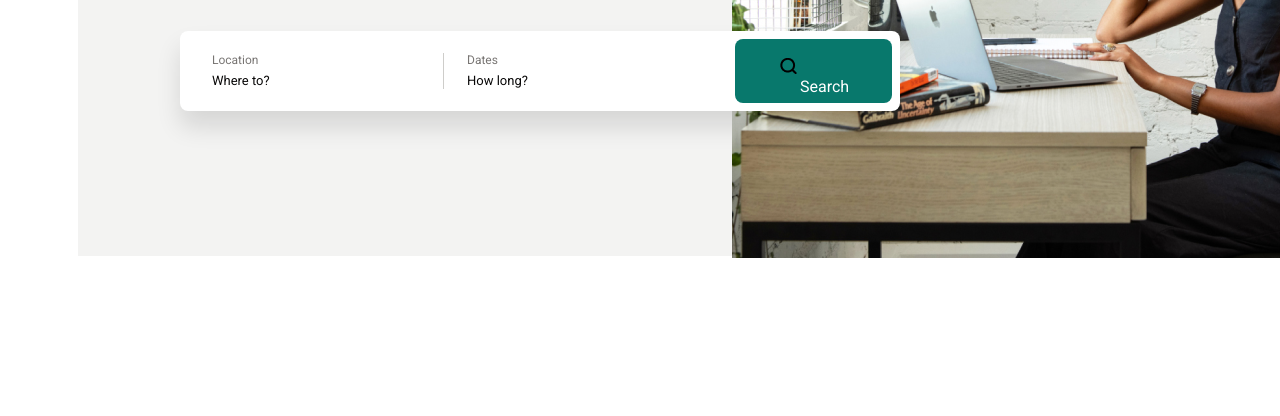
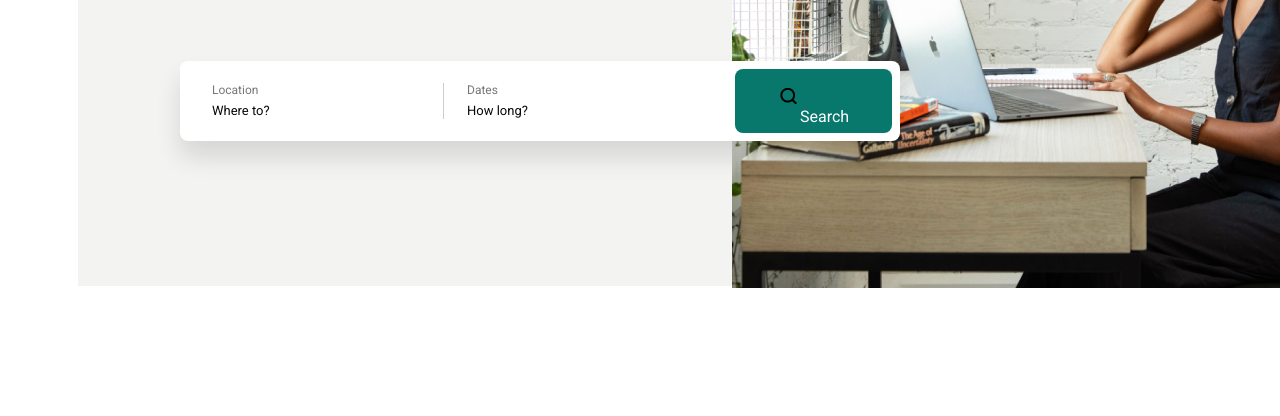
Before and after one commit to Kat3919/content, a plain HTML site: page index3.html in a window 1280 px wide. Shown: the part 384-800 px from the top of the page. Drawn offline with Linux system fonts and the light colour scheme.

Commit message:
nev layout3

```diff
--- a/styles3.css
+++ b/styles3.css
@@ -1,7 +1,7 @@
 body {
   width: 1440px;
   height: 640px;
-  margin: 0 auto;
+  margin: 30px auto;
 }
 
 .background {
```
